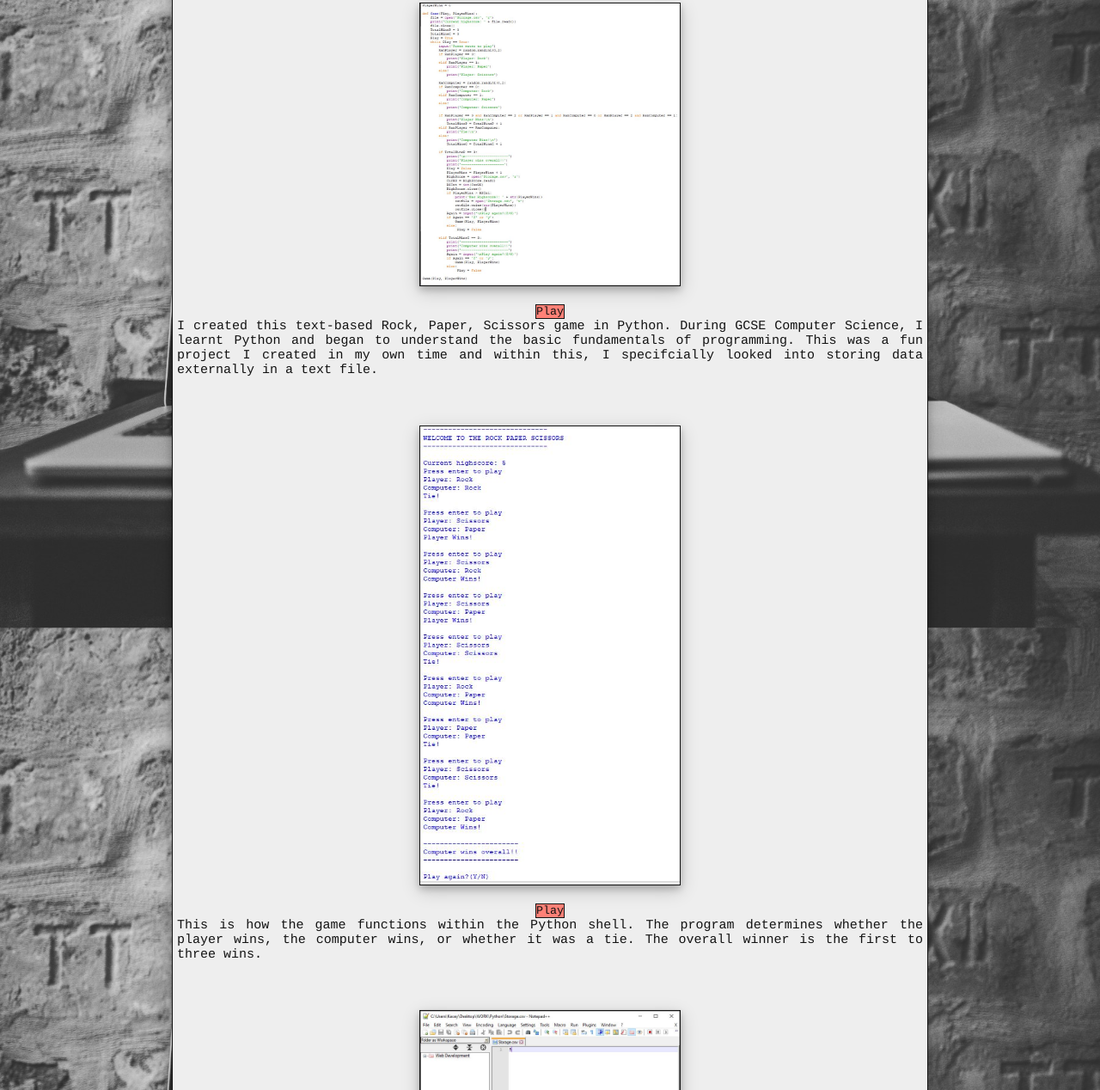
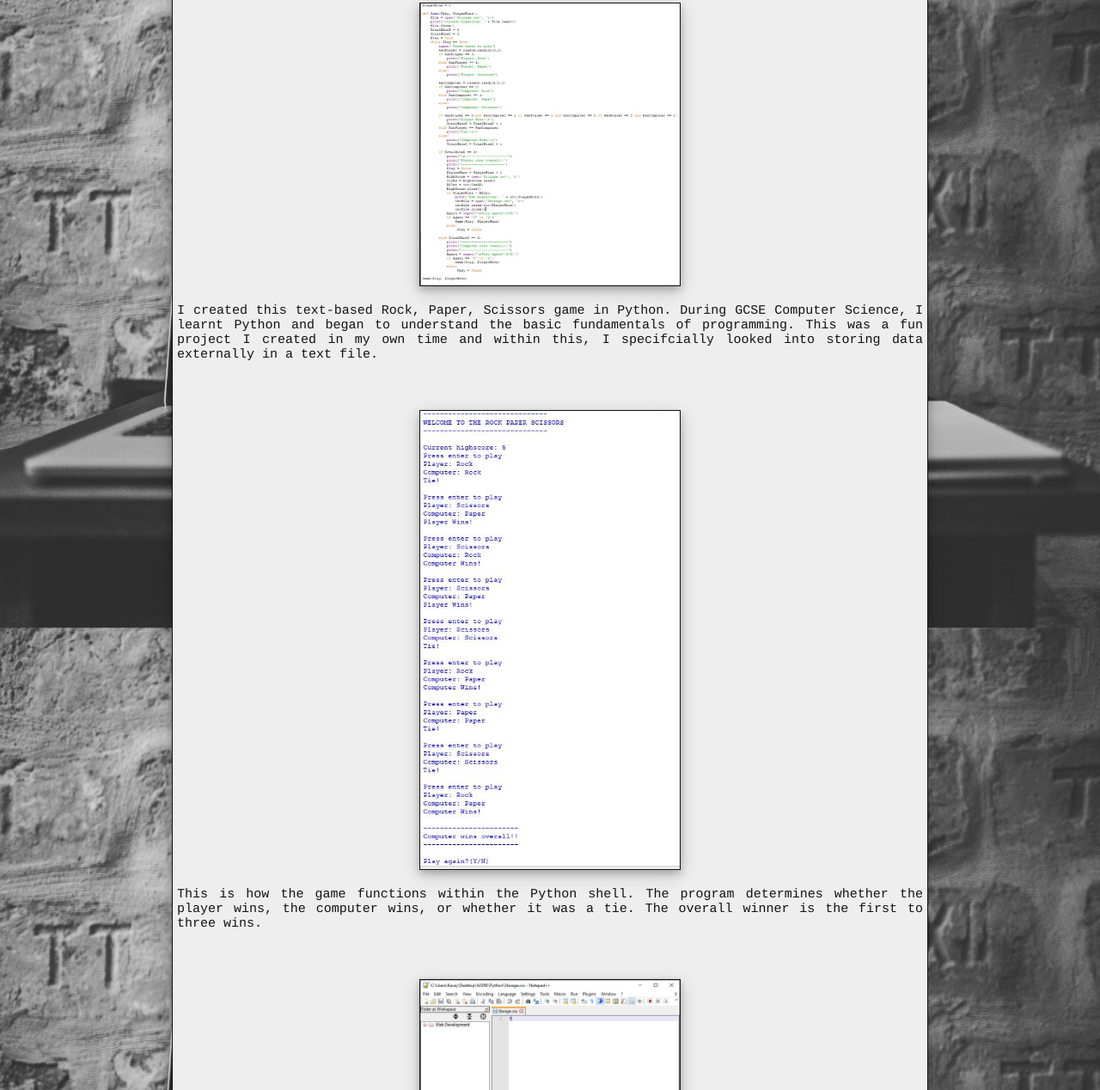
Before and after one commit to KaceyHalstead/Portfolio, a plain HTML site: page Python.html in a window 1280 px wide. Shown: the part 123-1391 px from the top of the page at 86% size. Drawn offline with Linux system fonts and the light colour scheme.

Commit message:
Add files via upload

```diff
--- a/Python.html
+++ b/Python.html
@@ -42,9 +42,6 @@
                     <li class="ReadMoreVideoButton">
                         <a href="FullPythonCode.JPG"><img class="showcase_image" src="FullPythonCode.JPG"></a>
                     </li>
-                    <li>
-                        <button class="PlayPauseButton" id="WLButton" onclick="WLPlayPause()">Play</button>
-                    </li>
                 </ul>
             </li>
             <li><p class="ReadMoreText"> I created this text-based Rock, Paper, Scissors game in Python. During GCSE Computer Science, I learnt Python and began to understand the basic fundamentals of programming. This was a fun project I created in my own time and within this, I specifcially looked into storing data externally in a text file.  </p></li>
@@ -53,9 +50,6 @@
                 <ul class="VideoButton">
                     <li class="ReadMoreVideoButton">
                         <a href="PythonCodeOutput.JPG"><img class="showcase_image" src="PythonCodeOutput.JPG"></a>
-                    </li>
-                    <li>
-                        <button class="PlayPauseButton" id="UIButton" onclick="UIPlayPause()">Play</button>
                     </li>
                 </ul>
             </li>
```
